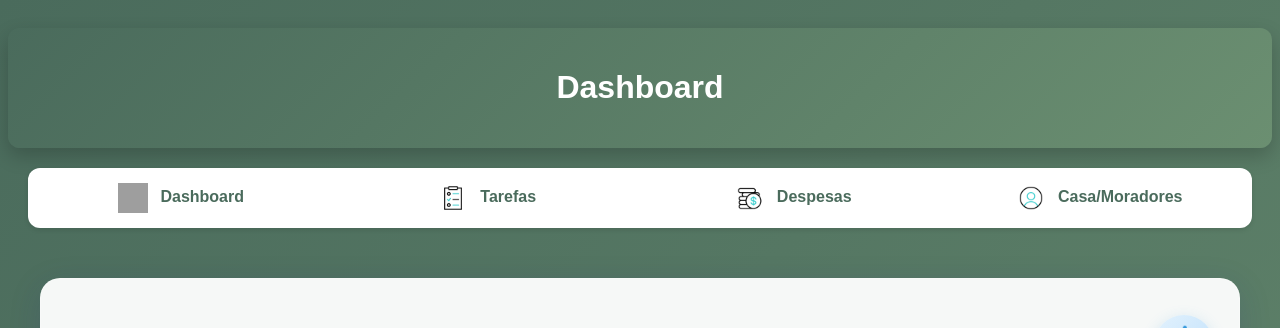
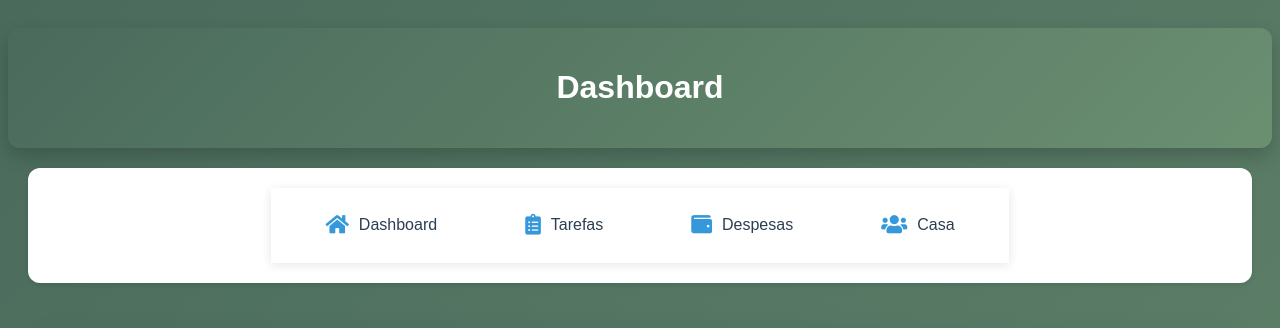
Before and after one commit to sr-oliveiraa/quintodia, a Flask app: template templates/dashboard.html in a window 1280 px wide. Shown: the top 328 px of the page. Run offline with Flask 3, Linux system fonts and the light colour scheme; the template is opened without the code that fills it, so the values that code supplies are empty; grey boxes are pictures that could not be loaded.

Commit message:
Add files via upload

```diff
--- a/templates/base.html
+++ b/templates/base.html
@@ -17,19 +17,25 @@
     <h1>{% block header %}{% endblock %}</h1>
   </header>
 
-  <nav>
-    <a href="{{ url_for('dashboard') }}">
-      <img src="{{ url_for('static', filename='img/home_17905779.gif') }}" alt="Dashboard" class="icon"> Dashboard
-    </a>
-    <a href="{{ url_for('tasks') }}">
-      <img src="{{ url_for('static', filename='img/prancheta.gif') }}" alt="Tarefas" class="icon"> Tarefas
-    </a>
-    <a href="{{ url_for('expenses') }}">
-      <img src="{{ url_for('static', filename='img/dolar.gif') }}" alt="Despesas" class="icon"> Despesas
-    </a>
-    <a href="{{ url_for('house_info') }}">
-      <img src="{{ url_for('static', filename='img/perfil.gif') }}" alt="Casa/Moradores" class="icon"> Casa/Moradores
-    </a>
+  <nav class="nav-container">
+    <div class="desktop-nav">
+      <a href="{{ url_for('dashboard') }}" class="nav-link {% if request.endpoint == 'dashboard' %}active{% endif %}">
+        <i class="fas fa-home"></i>
+        <span>Dashboard</span>
+      </a>
+      <a href="{{ url_for('tasks') }}" class="nav-link {% if request.endpoint == 'tasks' %}active{% endif %}">
+        <i class="fas fa-clipboard-list"></i>
+        <span>Tarefas</span>
+      </a>
+      <a href="{{ url_for('expenses') }}" class="nav-link {% if request.endpoint == 'expenses' %}active{% endif %}">
+        <i class="fas fa-wallet"></i>
+        <span>Despesas</span>
+      </a>
+      <a href="{{ url_for('house_info') }}" class="nav-link {% if request.endpoint == 'house_info' %}active{% endif %}">
+        <i class="fas fa-users"></i>
+        <span>Casa</span>
+      </a>
+    </div>
   </nav>
 
   <main>
@@ -76,5 +82,118 @@
         console.log('a2hs installed');
     });
   </script>
+
+  <style>
+  /* Estilos base para navegação */
+  .nav-container {
+    width: 100%;
+  }
+
+  /* Desktop styles - apenas essas mudanças */
+  .desktop-nav {
+    display: flex;
+    justify-content: center;
+    padding: 15px 30px;
+    gap: 40px;
+    background: transparent;
+    margin: 20px 0;
+  }
+
+  .nav-link {
+    text-decoration: none;
+    color: #2c3e50;
+    display: flex;
+    align-items: center;
+    gap: 10px;
+    padding: 12px 24px;
+    border-radius: 12px;
+    transition: all 0.3s ease;
+    font-weight: 500;
+  }
+
+  .nav-link i {
+    font-size: 1.3rem;
+    color: #3498db;
+  }
+
+  .nav-link span {
+    font-size: 1rem;
+  }
+
+  .nav-link:hover {
+    background: rgba(255, 255, 255, 0.9);
+    box-shadow: 0 4px 15px rgba(52, 152, 219, 0.15);
+    transform: translateY(-2px);
+  }
+
+  .nav-link.active {
+    background: #fff;
+    color: #3498db;
+    box-shadow: 0 4px 15px rgba(52, 152, 219, 0.2);
+  }
+
+  /* Mobile styles */
+  @media (max-width: 768px) {
+    .desktop-nav {
+      position: fixed;
+      bottom: 0;
+      left: 0;
+      right: 0;
+      padding: 8px;
+      background: rgba(255, 255, 255, 0.98);
+      backdrop-filter: blur(10px);
+      border-top: 1px solid rgba(0, 0, 0, 0.1);
+      z-index: 1000;
+    }
+
+    .nav-link {
+      flex: 1;
+      flex-direction: row;
+      justify-content: center;
+      padding: 8px;
+      gap: 6px;
+    }
+
+    .nav-link i {
+      font-size: 1.1rem;
+    }
+
+    .nav-link span {
+      font-size: 0.8rem;
+    }
+
+    body {
+      padding-bottom: 60px;
+    }
+  }
+
+  /* Remova os estilos antigos da mobile-nav e nav-item */
+  .mobile-nav {
+    display: none;
+  }
+  </style>
+
+  <script>
+  // Adiciona sombra na navegação ao rolar
+  document.addEventListener('scroll', function() {
+    const nav = document.querySelector('.desktop-nav');
+    if (window.scrollY > 10) {
+      nav.style.boxShadow = '0 -2px 10px rgba(0, 0, 0, 0.1)';
+    } else {
+      nav.style.boxShadow = '0 2px 10px rgba(0, 0, 0, 0.1)';
+    }
+  });
+
+  // Adiciona feedback tátil
+  document.querySelectorAll('.nav-link').forEach(link => {
+    link.addEventListener('touchstart', function() {
+      this.style.transform = 'scale(0.95)';
+    });
+
+    link.addEventListener('touchend', function() {
+      this.style.transform = 'scale(1)';
+    });
+  });
+  </script>
 </body>
 </html>
--- a/templates/dashboard.html
+++ b/templates/dashboard.html
@@ -570,6 +570,24 @@
       padding: 10px 20px;
     }
   }
+
+  /* Ajuste para o conteúdo não ficar sob a barra de navegação móvel */
+  @media (max-width: 768px) {
+    .container {
+      padding-bottom: 70px; /* Aumenta o padding inferior para acomodar a barra de navegação */
+    }
+
+    /* Ajusta os cards para melhor visualização em mobile */
+    .card {
+      margin-bottom: 15px;
+    }
+
+    /* Reduz o espaçamento vertical entre elementos */
+    .cards-status-row {
+      gap: 15px;
+      margin: 15px 0;
+    }
+  }
 </style>
 
 <script>
```
